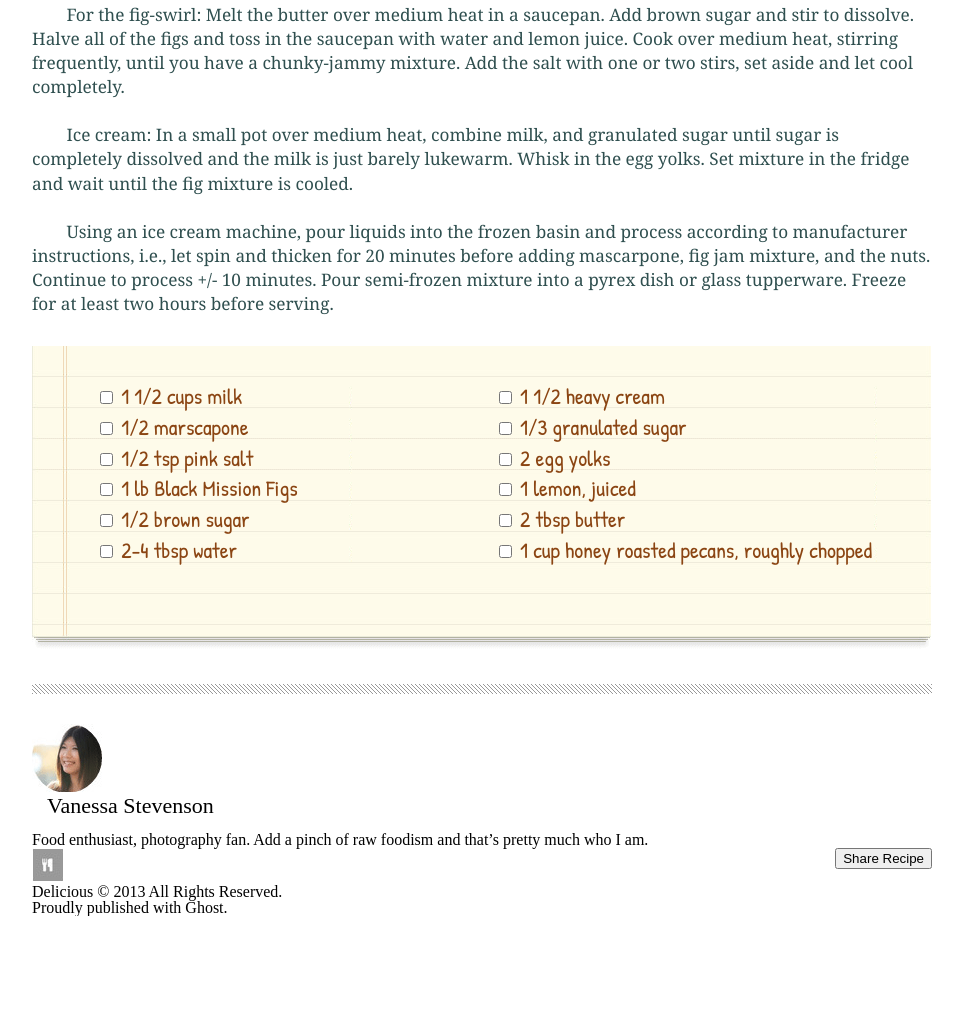
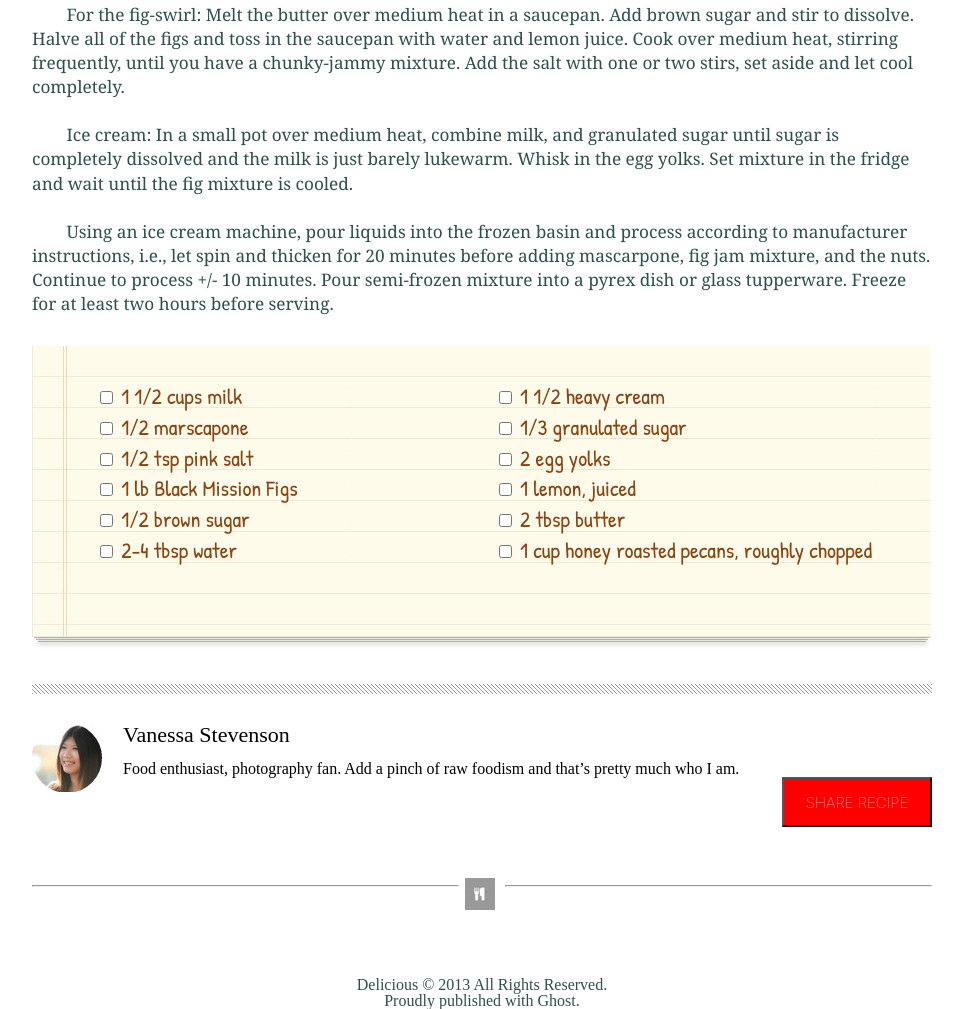
Before and after one commit to pcarmichael22/Chocolate-Pizza, a plain HTML site: page index.html in a window 1280 px wide. Shown: the part 854-1863 px from the top of the page, without its empty margins (158-1121 px from the left). Before the commit the page ends 1770 px from the top, so only its background shows below. Drawn offline with Linux system fonts and the light colour scheme; a web font is replaced by a local one.

Commit message:
css final

```diff
--- a/index.html
+++ b/index.html
@@ -74,15 +74,17 @@
             <img src="img/van-pic.png">
             <h4>Vanessa Stevenson</h4>
             <p>Food enthusiast, photography fan. Add a pinch of raw foodism and that’s pretty much who I am.</p>
+            <button id="sharebutton">SHARE RECIPE</button>
         </div>
-        <button id="sharebutton">Share Recipe</button>
     </main>
     <footer>
         <div id="footerlogo">
-            <img src="img/small-logo.png">
+            <hr id="left">
+            <img id="footerimg" src="img/small-logo.png">
+            <hr id="right">
         </div>
-        <p>Delicious &copy; 2013 All Rights Reserved.<br/>Proudly published with Ghost.</p>
     </footer>
+    <p id="copywrite">Delicious &copy; 2013 All Rights Reserved.<br/>Proudly published with Ghost.</p>
 
 </body>
 
--- a/style.css
+++ b/style.css
@@ -5,6 +5,7 @@ body {
 
 #logo {
     float: left;
+    padding-right: 20px;
 }
 
 header h2 {
@@ -25,10 +26,6 @@ header p {
 
 header {
     margin-bottom: 50px;
-}
-
-#logo {
-    margin-top: -25px
 }
 
 #pinter {
@@ -95,6 +92,15 @@ input[type=checkbox]:checked+label {
     text-decoration: line-through;
 }
 
+#author {
+    margin-bottom: 100px;
+}
+
+#author img {
+    float: left;
+    padding-right: 20px;
+}
+
 #author h4 {
     font-family: 'Times New Roman', Times, serif;
     font-size: 22px;
@@ -104,4 +110,33 @@ input[type=checkbox]:checked+label {
 
 button {
     float: right;
+    background-color: red;
+    color: white;
+    width: 150px;
+    height: 50px;
+    font-family: -apple-system, BlinkMacSystemFont, 'Segoe UI', Roboto, Oxygen, Ubuntu, Cantarell, 'Open Sans', 'Helvetica Neue', sans-serif;
+    font-weight: 100;
+    font-size: 15px;
 }
+
+#footerimg {
+    position: absolute;
+    right: 49%;
+}
+
+#left {
+    float: left;
+    width: 425px;
+}
+
+#right {
+    float: right;
+    width: 425px;
+}
+
+#copywrite {
+    margin-top: 200px;
+    text-align: center;
+    color: darkslategray;
+    font-size: 16px;
+}
```
